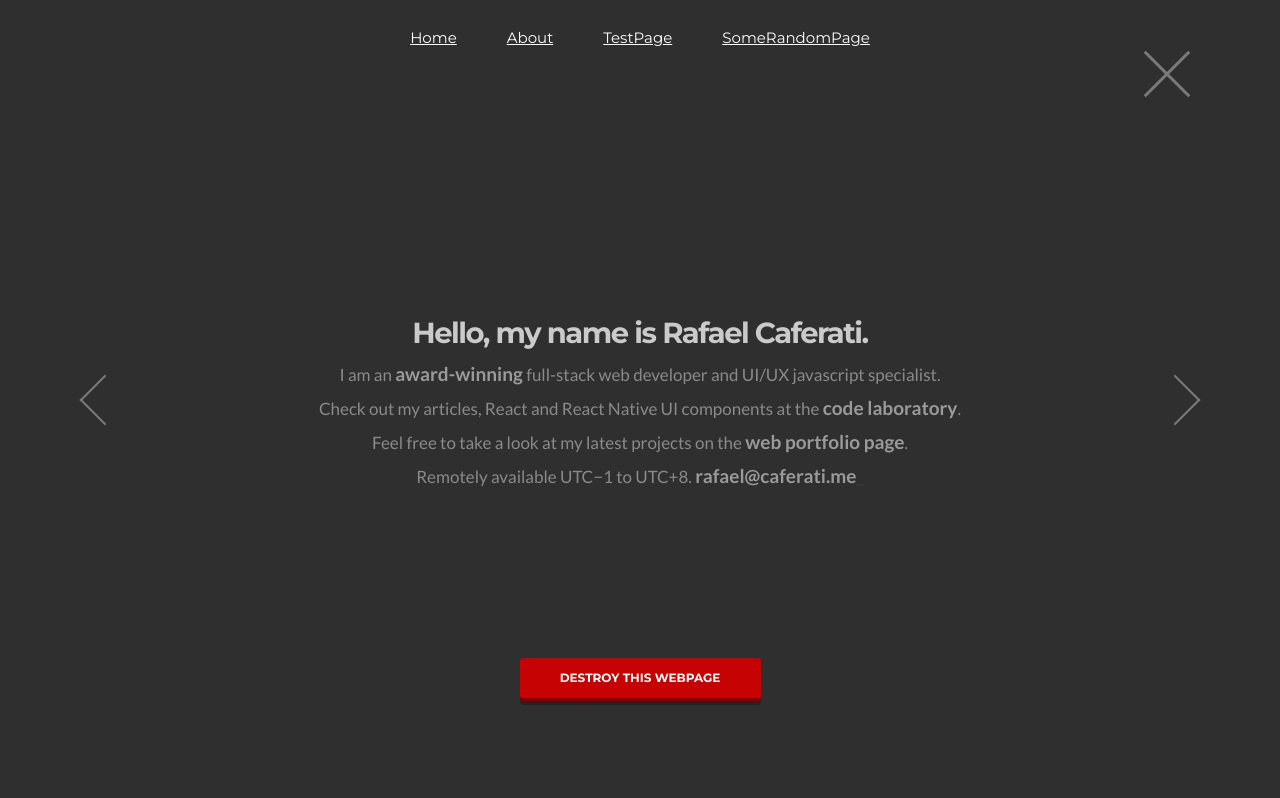
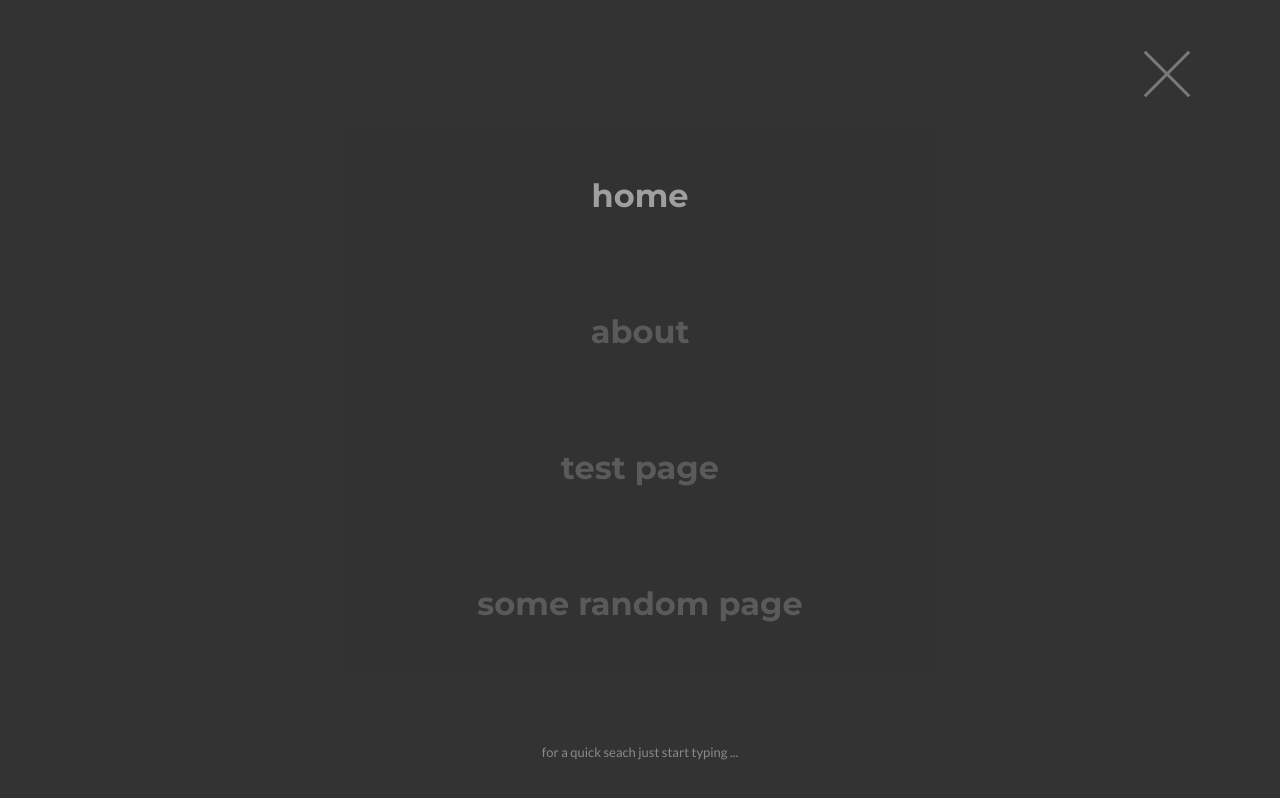
Before and after one commit to AshenFox/portfolio, a Next.js app: page / in a window 1280 px wide. Both pictures are taken after a click on the element 1167 px from the left and 74 px from the top of the page. Built offline with nearby package versions, Linux system fonts and the light colour scheme.

Commit message:
Working on menu and burger.

```diff
--- a/components/Arrows.js
+++ b/components/Arrows.js
@@ -4,7 +4,7 @@ import { useRouter } from 'next/router';
 import { getPath } from '../helpers/functions';
 import { CSSTransition } from 'react-transition-group';
 
-const Arrows = ({ onExited, active }) => {
+const Arrows = ({ onExited, show }) => {
   const router = useRouter();
   const { pathname } = router;
 
@@ -16,11 +16,11 @@ const Arrows = ({ onExited, active }) => {
   const [isLeftActive, setIsLeftActive] = useState(true);
 
   useEffect(() => {
-    if (active) {
+    if (show) {
       setIsRightActive(true);
       setIsLeftActive(true);
     }
-  }, [active]);
+  }, [show]);
 
   const nextPathname = getPath(pathname, 1);
   const prevPathname = getPath(pathname, -1);
@@ -41,7 +41,7 @@ const Arrows = ({ onExited, active }) => {
     <>
       <CSSTransition
         classNames={'arrow__right'}
-        in={active}
+        in={show}
         timeout={timeout}
         onExited={onExited}
       >
@@ -53,7 +53,7 @@ const Arrows = ({ onExited, active }) => {
           <div className='arrow__arrow' />
         </div>
       </CSSTransition>
-      <CSSTransition classNames={'arrow__left'} timeout={timeout} in={active}>
+      <CSSTransition classNames={'arrow__left'} timeout={timeout} in={show}>
         <div className='arrow__left'>
           <CSSTransition classNames={'arrow__link'} in={isLeftActive} timeout={timeout}>
             <a className='arrow__link' onClick={onClickLeftArrow} href={prevPathname} />
--- a/components/Burger.js
+++ b/components/Burger.js
@@ -1,38 +1,46 @@
 import React, { useEffect, useState } from 'react';
 import { CSSTransition } from 'react-transition-group';
 
-const Burger = ({ active }) => {
+const Burger = ({ show, isMenuOpen, setIsMenuOpen }) => {
   const [stageOne, setStageOne] = useState(false);
   const [stageTwo, setStageTwo] = useState(false);
 
-  const [isMenuOpen, setIsMenuOpen] = useState(false);
+  const [isTransition, setIsTransition] = useState(false);
+
+  const transformBurger = (value) => {
+    value ? setStageOne(value) : setStageTwo(value);
+
+    setTimeout(() => {
+      value ? setStageTwo(value) : setStageOne(value);
+    }, 450);
+  };
 
   const onClick = () => {
-    if (!isMenuOpen) {
-      setIsMenuOpen(true);
+    if (!isTransition) {
+      setIsTransition(true);
 
-      if (stageOne) {
-        setStageTwo(false);
+      if (isMenuOpen) {
+        setIsMenuOpen(false);
 
-        setTimeout(() => {
-          setStageOne(false);
-        }, 450);
+        transformBurger(false);
       } else {
-        setStageOne(true);
+        setIsMenuOpen(true);
 
-        setTimeout(() => {
-          setStageTwo(true);
-        }, 450);
+        transformBurger(true);
       }
     }
   };
 
   useEffect(() => {
-    if (stageOne === stageTwo) setIsMenuOpen(false);
+    if (stageOne === stageTwo) setIsTransition(false);
   }, [stageOne, stageTwo]);
 
+  useEffect(() => {
+    if (!isTransition && !isMenuOpen) transformBurger(false);
+  }, [isMenuOpen]);
+
   return (
-    <CSSTransition classNames={'burger'} in={active} timeout={950}>
+    <CSSTransition classNames={'burger'} in={show} timeout={950}>
       <div
         className={`burger ${stageOne ? 'burger__st1' : ''} ${
           stageTwo ? 'burger__st2' : ''
--- /dev/null
+++ b/components/Menu.js
@@ -0,0 +1,39 @@
+import React, { useState } from 'react';
+import { useRouter } from 'next/router';
+import { CSSTransition } from 'react-transition-group';
+import Burger from './Burger';
+import MenuItem from './MenuItem';
+import { routesOrderList } from '../helpers/values';
+
+const Menu = ({ show }) => {
+  const router = useRouter();
+  const { pathname } = router;
+
+  const [isMenuOpen, setIsMenuOpen] = useState(false);
+
+  const timeout = 450;
+
+  const onClickCreator = (href) => (e) => {
+    e.preventDefault();
+
+    setIsMenuOpen(false);
+
+    if (pathname !== href) setTimeout(() => router.push(href), 950);
+  };
+
+  return (
+    <>
+      <Burger show={show} isMenuOpen={isMenuOpen} setIsMenuOpen={setIsMenuOpen} />
+      <CSSTransition classNames={'menu'} in={isMenuOpen} timeout={timeout}>
+        <div className={`menu ${isMenuOpen ? 'menu__active' : ''}`}>
+          {routesOrderList.map(({ path, title }) => (
+            <MenuItem href={path} title={title} onClick={onClickCreator(path)} />
+          ))}
+          <span className='menu__tip'>for a quick seach just start typing ...</span>
+        </div>
+      </CSSTransition>
+    </>
+  );
+};
+
+export default Menu;
--- /dev/null
+++ b/components/MenuItem.js
@@ -0,0 +1,20 @@
+import React from 'react';
+import { useRouter } from 'next/router';
+
+const MenuItem = ({ href, title, onClick }) => {
+  const router = useRouter();
+  const { pathname } = router;
+
+  return (
+    <a
+      className={`menu__link ${pathname === href ? 'menu__link--active' : ''}`}
+      href={href}
+      title={title}
+      onClick={onClick}
+    >
+      <span>{title}</span>
+    </a>
+  );
+};
+
+export default MenuItem;
--- a/components/SectionSlider.js
+++ b/components/SectionSlider.js
@@ -6,6 +6,7 @@ import { getDir } from '../helpers/functions';
 import { useStateWithRef } from '../helpers/hooks';
 import Arrows from './Arrows';
 import Burger from './Burger';
+import Menu from './Menu';
 import PageLoader from './PageLoader';
 
 const SectionSlider = ({ Component, pageProps }) => {
@@ -97,7 +98,7 @@ const SectionSlider = ({ Component, pageProps }) => {
 
   useEffect(() => {
     if (!NewComponent && Component.name !== RenderedComponent.Component.name) {
-      setShowNavigation(false);
+      setShowNavigation(false); // ??????
 
       if (immediateTransition && !pathsList.current.has(pathname)) setShowLoader(true);
       // Add the incoming path into pathlist history
@@ -128,8 +129,8 @@ const SectionSlider = ({ Component, pageProps }) => {
 
   return (
     <>
-      <Burger active={showNavigation} />
-      <Arrows onExited={onArrowExited} active={showNavigation} />
+      <Menu show={showNavigation} />
+      <Arrows onExited={onArrowExited} show={showNavigation} />
 
       <div className='section-slider'>
         <TransitionGroup component={null}>
--- a/pages/_app.js
+++ b/pages/_app.js
@@ -8,7 +8,7 @@ function MyApp({ Component, pageProps }) {
   return (
     <>
       <Head />
-      <Header />
+      {/* <Header /> */}
       <SectionSlider Component={Component} pageProps={pageProps} />
     </>
   );
--- a/styles/components/burger.scss
+++ b/styles/components/burger.scss
@@ -2,20 +2,24 @@
   position: fixed;
   top: 5rem;
   right: 8rem;
-  z-index: 1000;
+  z-index: 1100;
   padding: 5px 4px;
   cursor: pointer;
 
   &-exit-active,
   &-exit-done,
-  &-enter-active,
-  &-enter-done {
+  &-enter-active {
+    cursor: auto;
+  }
+
+  &-exit-active,
+  &-exit-done,
+  &-enter-active {
     div {
       &:nth-child(1),
       &:nth-child(2),
       &:nth-child(3) {
         transition: transform 0.35s cubic-bezier(0.69, 0.03, 0.03, 0.93);
-        transform: translateX(0px);
       }
 
       &:nth-child(1) {
@@ -43,6 +47,18 @@
     }
   }
 
+  &-enter-active {
+    &:hover {
+      div {
+        &:nth-child(1),
+        &:nth-child(2),
+        &:nth-child(3) {
+          transform: translateX(0px) !important;
+        }
+      }
+    }
+  }
+
   &-exit-active,
   &-exit-done {
     div {
@@ -50,6 +66,16 @@
       &:nth-child(2),
       &:nth-child(3) {
         transform: translateX(150px);
+      }
+    }
+
+    &:hover {
+      div {
+        &:nth-child(1),
+        &:nth-child(2),
+        &:nth-child(3) {
+          transform: translateX(150px) !important;
+        }
       }
     }
   }
--- a/styles/components/menu.scss
+++ b/styles/components/menu.scss
@@ -1,7 +1,133 @@
 .menu {
-  &__burger {
-    width: 50px;
-    height: 50px;
-    color: grey;
+  position: fixed;
+  width: 100%;
+  height: 100%;
+  left: 0;
+  bottom: 0;
+  background-color: #333;
+  transition: transform 0.45s cubic-bezier(0.45, 0, 0, 1);
+  z-index: 1050;
+  transform: translateY(-100%);
+
+  display: flex;
+  align-items: center;
+  justify-content: center;
+  flex-direction: column;
+
+  padding: 10% 0;
+
+  &__active {
+    transform: translateY(0%);
+  }
+
+  &-enter-active,
+  &-enter-done {
+    .menu__link {
+      transform: translateY(0px);
+    }
+
+    .menu__tip {
+      opacity: 1;
+      transform: translateY(0);
+    }
+  }
+
+  &__link {
+    transform: translateY(-120px);
+
+    @include link;
+
+    position: relative;
+
+    display: flex;
+    align-items: center;
+    justify-content: center;
+
+    width: 90%;
+    height: calc(100% / 4);
+    max-width: 600px;
+
+    color: #5a5a5a;
+
+    font-size: 3.2rem;
+    font-weight: 700;
+    background-color: rgba(0, 0, 0, 0.02);
+
+    overflow: hidden;
+
+    transition: transform 0.55s cubic-bezier(0, 0.35, 0, 1), color 0.15s ease-out 0.1s;
+
+    &--active {
+      color: #9f9f9f !important;
+    }
+
+    span {
+      z-index: 2;
+    }
+
+    &::before,
+    &::after {
+      content: '';
+      position: absolute;
+      height: 70%;
+      width: 100%;
+
+      z-index: 1;
+      transition: transform 0.4s cubic-bezier(0.65, 0.15, 0, 1);
+
+      background-color: #2e2e2e;
+    }
+
+    &::before {
+      top: 0;
+      left: 0;
+      transform: translateX(-100%);
+    }
+
+    &::after {
+      bottom: 0;
+      right: 0;
+      transform: translateX(100%);
+      transition-delay: 125ms;
+    }
+
+    &:hover {
+      // background-color: red;
+      color: #7f7f7f;
+
+      &::before,
+      &::after {
+        transform: translateX(0);
+      }
+    }
+
+    &:nth-child(1) {
+      transition-delay: 0.36s;
+    }
+
+    &:nth-child(2) {
+      transition-delay: 0.24s;
+    }
+
+    &:nth-child(3) {
+      transition-delay: 0.12s;
+    }
+
+    &:nth-child(4) {
+    }
+  }
+
+  &__tip {
+    position: absolute;
+    bottom: 5%;
+    left: calc(50% - 150px);
+    text-align: center;
+    width: 300px;
+    color: #8a8a8a;
+    font-size: 1.3rem;
+    transition: transform 0.2s ease-out 0.9s, opacity 0.1s ease-out 0.95s;
+    font-family: 'Lato';
+    opacity: 0;
+    transform: translateY(30px);
   }
 }
--- a/styles/index.scss
+++ b/styles/index.scss
@@ -48,7 +48,8 @@ body {
   margin: 0;
   font-size: 1.5rem;
   color: $text-color;
-
+  width: 100%;
+  height: 100%;
   overflow-x: hidden !important;
 }
 
```
Also changed, not shown: helpers/values.js (+4 -4 lines).
